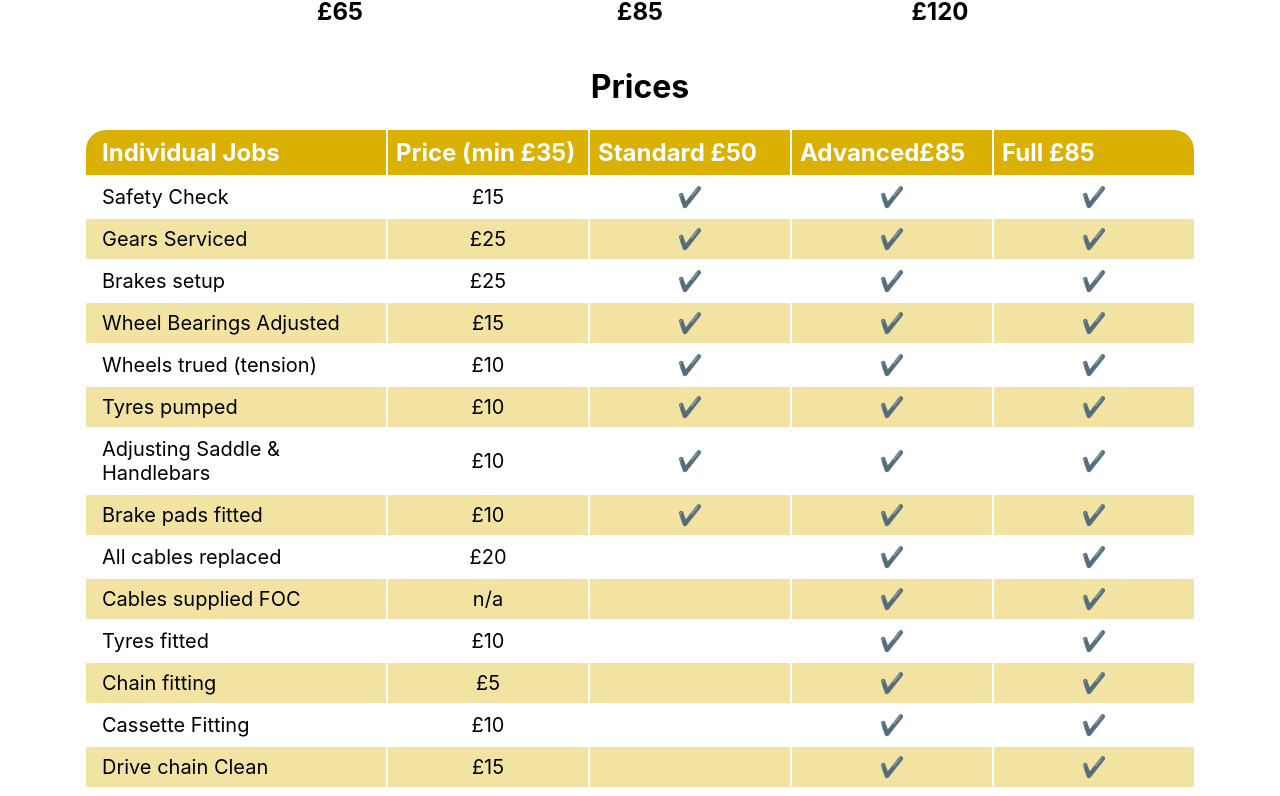
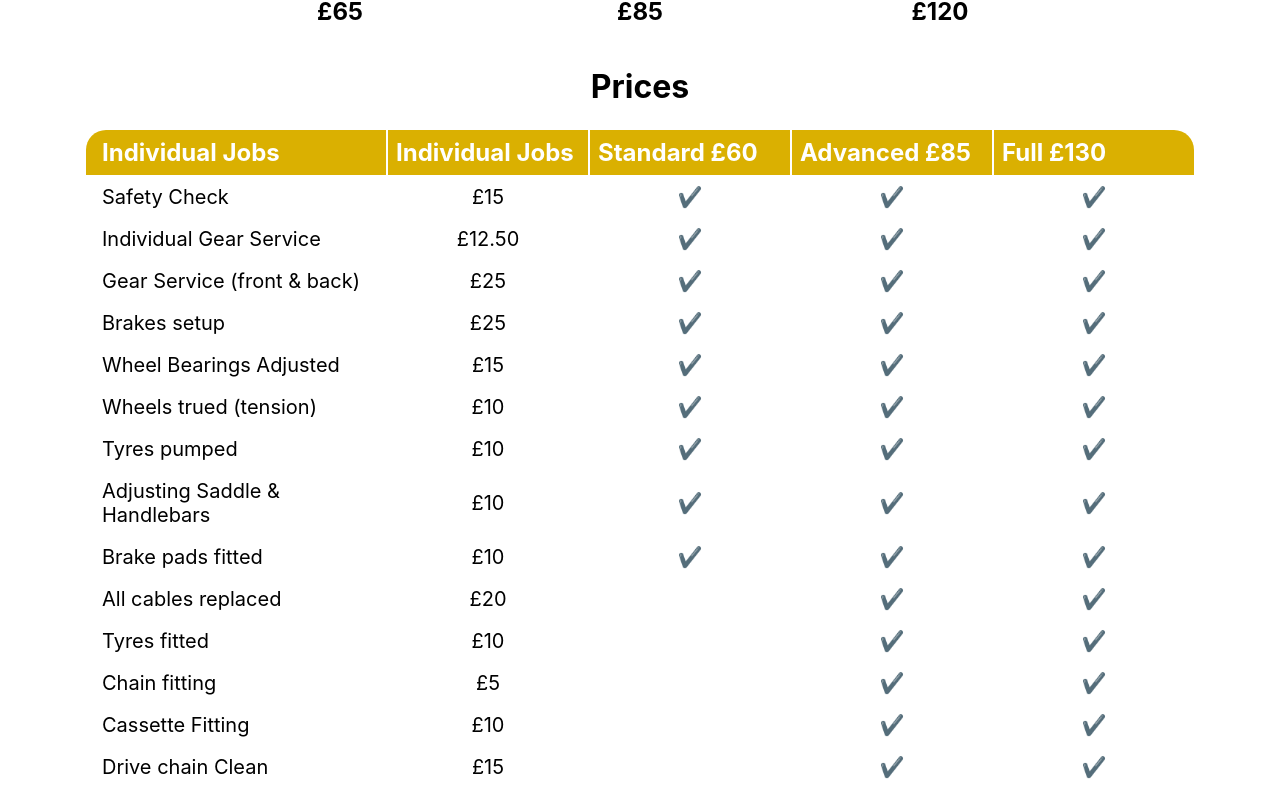
Before and after one commit to randleem/bike-man-dan, a React (Create React App) app in the folder bmd-app/: page / in a window 1280 px wide. Shown: the part 2735-3531 px from the top of the page. Built offline with nearby package versions, Linux system fonts and the light colour scheme; no server answers.

Commit message:
auth0 airtable and react router

```diff
--- a/bmd-app/package.json
+++ b/bmd-app/package.json
@@ -3,6 +3,7 @@
   "version": "0.1.0",
   "private": true,
   "dependencies": {
+    "@auth0/auth0-react": "^1.4.0",
     "@material-ui/core": "^4.11.3",
     "@material-ui/icons": "^4.11.2",
     "@testing-library/jest-dom": "^5.11.9",
--- a/bmd-app/src/App.js
+++ b/bmd-app/src/App.js
@@ -1,5 +1,12 @@
 import React from 'react';
 import './App.css';
+import {
+  BrowserRouter as Router,
+  Switch,
+  Route,
+  Link
+} from "react-router-dom";
+
 
 //Components
 import Navbar from "./Components/Navbar/Navbar";
@@ -10,6 +17,7 @@ import Services from "./Components/5_Services/Services";
 import Prices from "./Components/6_Prices/Prices";
 import BookingForm from './Components/BookingForm/BookingForm';
 import Footer from './Components/Footer/Footer';
+import CustomerPage from "./Components/7_CustomerPage/CustomerPage";
 
 require('dotenv').config();
 
@@ -17,6 +25,12 @@ function App() {
   return (
     <div className='app-container'>
       <Navbar />
+      <Router>
+      <Switch>
+          <Route path="/customer">
+            <CustomerPage />
+          </Route>
+          <Route path="/">
       <Home id='home'/>
       <div className='central-container'>
       <About />
@@ -25,6 +39,9 @@ function App() {
       <Prices />
       <BookingForm id='booking-form'/>
       </div>
+      </Route>
+      </Switch>
+      </Router>
       <Footer />
     </div>
   )
--- a/bmd-app/src/Components/6_Prices/Prices.js
+++ b/bmd-app/src/Components/6_Prices/Prices.js
@@ -6,30 +6,28 @@ import "./Prices.css";
 
 function Prices() {
 
-
     const columns = [
       {
         Header: "Individual Jobs",
         accessor: "Individual_Jobs"
       },
       {
-        Header: "Price (min £35)",
+        Header: "Individual Jobs",
         accessor: "Price"
       },
 
       {
-        Header: "Standard £50",
+        Header: "Standard £60",
         accessor: "STANDARD"
       },
       {
-        Header: "Advanced£85",
+        Header: "Advanced £85",
         accessor: "ADVANCED"
       },{
-        Header: "Full £85",
+        Header: "Full £130",
         accessor: "FULL"
       },
     ]
-
 
     return (
         <div id='prices' className='prices-container'>
--- a/bmd-app/src/Components/6_Prices/dataTest.js
+++ b/bmd-app/src/Components/6_Prices/dataTest.js
@@ -7,7 +7,14 @@ const prices = [
       "FULL": "✔️"
     },
     {
-      "Individual_Jobs": "Gears Serviced",
+      "Individual_Jobs": "Individual Gear Service",
+      "Price": "£12.50",
+      "STANDARD": "✔️",
+      "ADVANCED": "✔️",
+      "FULL": "✔️"
+    },
+    {
+      "Individual_Jobs": "Gear Service (front & back)",
       "Price": "£25",
       "STANDARD": "✔️",
       "ADVANCED": "✔️",
@@ -62,13 +69,7 @@ const prices = [
       "ADVANCED": "✔️",
       "FULL": "✔️"
     },
-    {
-      "Individual_Jobs": "Cables supplied FOC",
-      "Price": "n/a",
-      "STANDARD": false,
-      "ADVANCED": "✔️",
-      "FULL": "✔️"
-    },
+
     {
       "Individual_Jobs": "Tyres fitted",
       "Price": "£10",
--- /dev/null
+++ b/bmd-app/src/Components/7_CustomerPage/CustomerPage.js
@@ -0,0 +1,18 @@
+import React from 'react'
+
+function CustomerPage() {
+    return (
+        <div>
+            <h2>Hi Emma, weclome to your bike servicing page</h2>
+            <h2>Hi Emma, weclome to your bike servicing page</h2>
+            <h2>Hi Emma, weclome to your bike servicing page</h2>
+            <h2>Hi Emma, weclome to your bike servicing page</h2>
+            <h2>Hi Emma, weclome to your bike servicing page</h2>
+            <h2>Hi Emma, weclome to your bike servicing page</h2>
+            <h2>Hi Emma, weclome to your bike servicing page</h2>
+
+        </div>
+    )
+}
+
+export default CustomerPage
--- /dev/null
+++ b/bmd-app/src/Components/Login/Login.js
@@ -0,0 +1,10 @@
+import React from "react";
+import { useAuth0 } from "@auth0/auth0-react";
+
+const LoginButton = () => {
+  const { loginWithRedirect } = useAuth0();
+
+  return <button onClick={() => loginWithRedirect()}>Log In</button>;
+};
+
+export default LoginButton;
--- a/bmd-app/src/Components/Navbar/Navbar.js
+++ b/bmd-app/src/Components/Navbar/Navbar.js
@@ -1,5 +1,5 @@
 import React, { useState, useEffect } from 'react';
-
+import LoginButton from "../Login/Login";
 import logo from './NameLogo.png';
 import './Navbar.css';
 
@@ -97,6 +97,7 @@ useEffect(() => {
               <h2 > Booking Form </h2>
           </div>
         </a>
+        <LoginButton/>
         {mobileView && <button className='nav-book-now-button'>
                 <a href='#prices' > Book Now <i className="fas fa-angle-right"></i></a>
             </button>}
--- a/bmd-app/src/Components/PricesTable/PricesTable.css
+++ b/bmd-app/src/Components/PricesTable/PricesTable.css
@@ -40,11 +40,6 @@ td {
   width: 200px;
 }
 
-tr:nth-child(even) {
-  background-color: #f3e3a2;
-  /* opacity: 30%; */
-}
-
 td:first-child {
   text-align: left;
   padding-left: 1rem;
--- a/bmd-app/src/index.js
+++ b/bmd-app/src/index.js
@@ -2,11 +2,18 @@ import React from 'react';
 import ReactDOM from 'react-dom';
 import './index.css';
 import App from './App';
+import { Auth0Provider } from "@auth0/auth0-react";
 require('dotenv').config();
 
 ReactDOM.render(
+  <Auth0Provider
+    domain="dev-s3zmkyhk.eu.auth0.com"
+    clientId="SMbG98pi8r4PXPyy679fhdvjC0SamhxF"
+    redirectUri={"http://localhost:3000/customer"}
+  >
   <React.StrictMode>
     <App />
   </React.StrictMode>,
+  </Auth0Provider>,
   document.getElementById('root')
 );
```
Also changed, not shown: bmd-app/src/Components/2_About/About.js (line endings or trailing spaces), bmd-app/src/Components/7_MembersPage/MemberPage.js (deleted), 2 other files (tests, documents, lock files or other folders).
